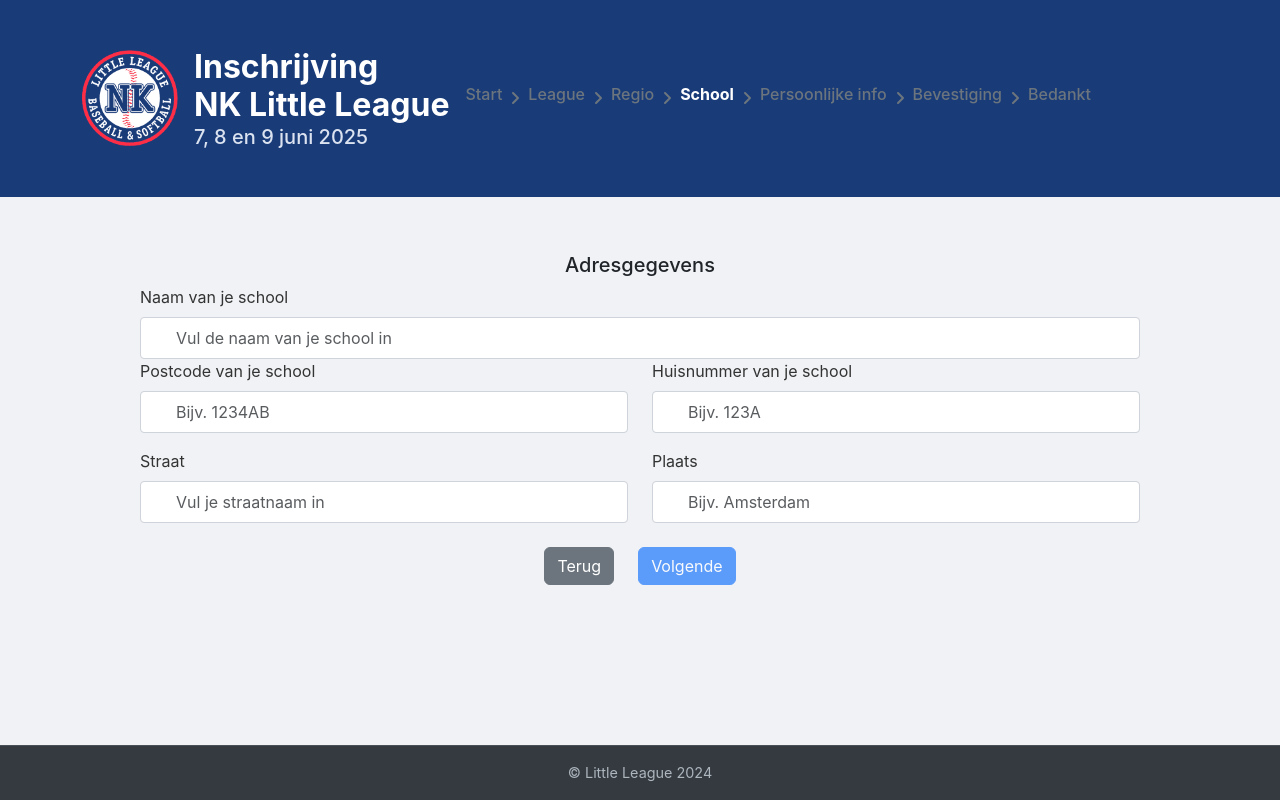
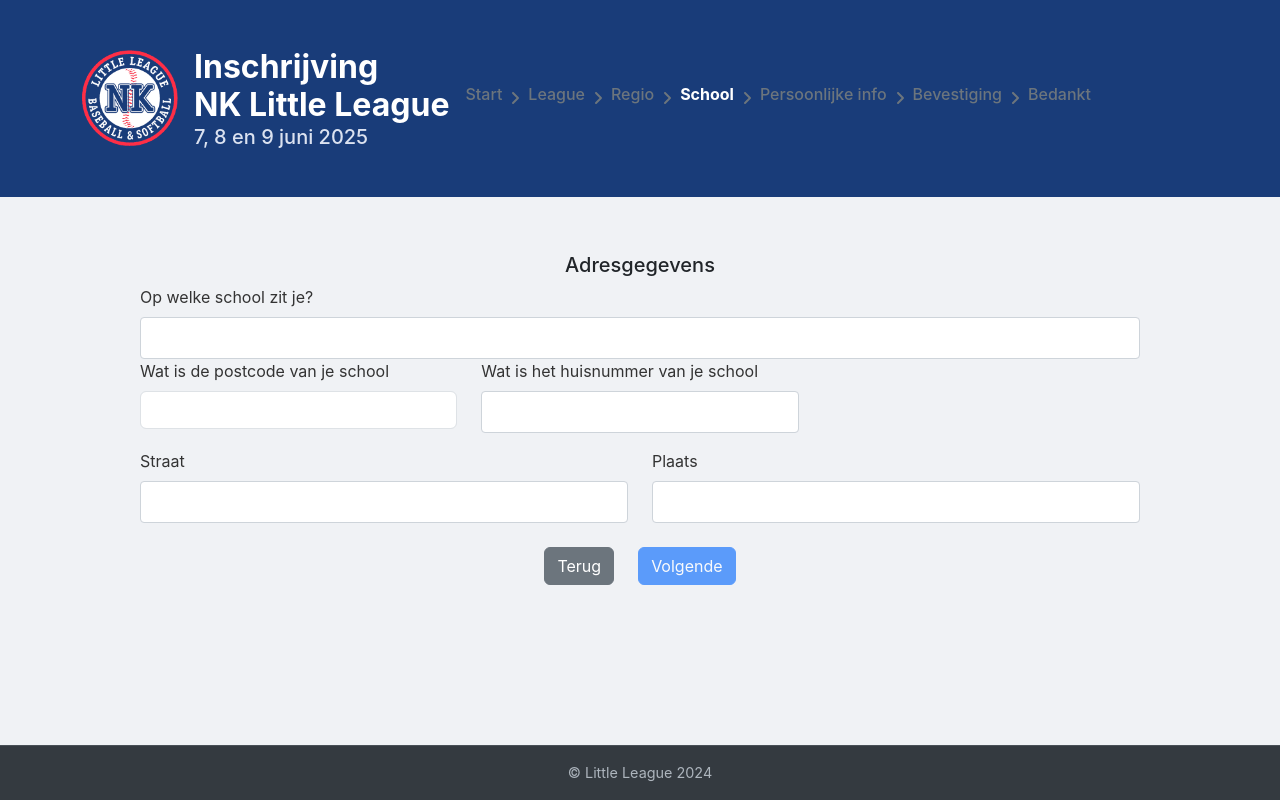
Before and after one commit to dvanderstam/nkll-inschrijving, a React (Create React App) app: page /step-4 in a window 1280 px wide. Built offline with nearby package versions, Linux system fonts and the light colour scheme.

Commit message:
last changes

```diff
--- a/src/components/PrevNextButtons.js
+++ b/src/components/PrevNextButtons.js
@@ -29,7 +29,7 @@ const PrevNextButtons = ({
   };
 
   return (
-    <div className="navigation-buttons">
+    <div className="navigation-buttons mb-1">
       {hasPrev && (
         <Button
           variant="secondary"
--- a/src/components/Step1Welcome.js
+++ b/src/components/Step1Welcome.js
@@ -35,7 +35,7 @@ const Step1Welcome = ({ title }) => {
 
         <BaseballInput
           label="Hoe heet je?"
-          placeholder="Vul je voornaam in"
+          // placeholder="Vul je voornaam in"
           value={name}
           onChange={handleNameChange}
           required
--- a/src/components/Step3RegioThuis.js
+++ b/src/components/Step3RegioThuis.js
@@ -13,6 +13,8 @@ const Step3RegioThuis= ({ title }) => {
   const { registrationData, updateRegistrationData } = useRegistration();
   const [isPostalCodeValid, setIsPostalCodeValid] = useState(true);
   const [isLoading, setIsLoading] = useState(false);
+    const [errorMessage, setErrorMessage] = useState(''); // Add state for error message
+
   useEffect(() => {
 
     document.title = "Regio Thuis - Inschrijving NK Little league"; // Set the document title here
@@ -41,6 +43,8 @@ const Step3RegioThuis= ({ title }) => {
 
         if (!response.ok) {
           setIsPostalCodeValid(false);
+          setErrorMessage('Verkeerde postcode of huisnummer'); // Update error message
+
           return;
         }
 
@@ -63,12 +67,16 @@ const Step3RegioThuis= ({ title }) => {
           }
 
           setIsPostalCodeValid(true);
+          setErrorMessage(''); // Clear error message on success
+
         } else {
           setIsPostalCodeValid(false);
+          setErrorMessage('Verkeerde postcode of huisnummer'); // Update error message
         }
       } catch (error) {
         console.error('Error fetching address data:', error);
         setIsPostalCodeValid(false);
+        setErrorMessage('Er is iets misgegaan bij het ophalen van de adresgegevens'); // Update error message
       } finally {
         setIsLoading(false);
       }
@@ -89,12 +97,12 @@ const Step3RegioThuis= ({ title }) => {
 
         {/* Address Section */}
         <h5 className="text-center mt-4">Adresgegevens</h5>
-        <Row className="mb-3">
+        <Row className="mb-3" xs={1} md={2}>
           <Col>
             <BaseballInput
-              label="Postcode"
+              label="Wat is je postcode?"
               type="postalcode"
-              placeholder="Bijv. 1234AB"
+              // placeholder="Bijv. 1234AB"
               value={registrationData.nawInfo.postcode || ''}
               onChange={(e) => handleFieldChange('postcode', e.target.value)}
               isInvalid={!isPostalCodeValid}
@@ -104,8 +112,8 @@ const Step3RegioThuis= ({ title }) => {
           </Col>
           <Col>
             <BaseballInput
-              label="Huisnummer"
-              placeholder="Bijv. 123A"
+              label="Wat is je huisnummer?"
+              // placeholder="Bijv. 123A"
               value={registrationData.nawInfo.huisnummer || ''}
               onChange={(e) => handleFieldChange('huisnummer', e.target.value)}
               onBlur={fetchPostalCode}
@@ -116,11 +124,11 @@ const Step3RegioThuis= ({ title }) => {
         </Row>
 
         <Form.Group className="mb-3">
-          <Row>
+          <Row xs={1} md={2} className="mb-3">
             <Col>
               <BaseballInput
                 label="Straat"
-                placeholder="Vul je straatnaam in"
+                // placeholder="Vul je straatnaam in"
                 value={registrationData.nawInfo.straat || ''}
                 onChange={(e) => handleFieldChange('straat', e.target.value)}
                 readOnly
@@ -129,7 +137,7 @@ const Step3RegioThuis= ({ title }) => {
             <Col>
               <BaseballInput
                 label="Plaats"
-                placeholder="Bijv. Amsterdam"
+                // placeholder="Bijv. Amsterdam"
                 value={registrationData.nawInfo.plaats || ''}
                 onChange={(e) => handleFieldChange('plaats', e.target.value)}
                 readOnly
@@ -139,9 +147,13 @@ const Step3RegioThuis= ({ title }) => {
         </Form.Group>
 
         {/* Region display */}
-        {registrationData.regionInfo.Thuisregio && (
-          <h5 className="text-center mt-4">Thuisregio: {registrationData.regionInfo.Thuisregio}</h5>
-        )}
+        {isPostalCodeValid ? (
+        registrationData.regionInfo.Schoolregio && (
+          <h5 className="text-center mt-4">Schoolregio: {registrationData.regionInfo.Schoolregio}</h5>
+        )
+      ) : (
+        <span style={{ color: 'red' }}>{errorMessage}</span>
+      )}
 
         {/* Navigation Buttons */}
         <div className="text-center mt-4">
--- a/src/components/Step4RegioSchool.js
+++ b/src/components/Step4RegioSchool.js
@@ -13,6 +13,8 @@ const Step4RegioSchool= ({ title }) => {
   const { registrationData, updateRegistrationData } = useRegistration();
   const [isPostalCodeValid, setIsPostalCodeValid] = useState(true);
   const [isLoading, setIsLoading] = useState(false);
+  const [errorMessage, setErrorMessage] = useState(''); // Add state for error message
+
 
   const handleFieldChange = async (fieldName, value) => {
     const updatedValue = fieldName === 'postcode' ? value.toUpperCase() : value;
@@ -38,6 +40,7 @@ const Step4RegioSchool= ({ title }) => {
 
         if (!response.ok) {
           setIsPostalCodeValid(false);
+          setErrorMessage('Verkeerde postcode of huisnummer'); // Update error message
           return;
         }
 
@@ -58,11 +61,14 @@ const Step4RegioSchool= ({ title }) => {
           }
 
           setIsPostalCodeValid(true);
+          setErrorMessage(''); // Clear error message on success
         } else {
           setIsPostalCodeValid(false);
+          setErrorMessage('Verkeerde postcode of huisnummer'); // Update error message
         }
       } catch (error) {
-        console.error('Error fetching address data:', error);
+      console.error('Error fetching address data:', error);
+        setErrorMessage('Er is iets misgegaan bij het ophalen van de adresgegevens');
         setIsPostalCodeValid(false);
       } finally {
         setIsLoading(false);
@@ -85,19 +91,19 @@ const Step4RegioSchool= ({ title }) => {
 
         {/* Address Section */}
         <h5 className="text-center mt-4">Adresgegevens</h5>
-        <Row className="mb-3">
+        <Row className="mb-3" xs={1} md={3}>
           <BaseballInput
-            label="Naam van je school"
-            placeholder="Vul de naam van je school in"
+            label="Op welke school zit je?"
+            // placeholder="Vul de naam van je school in"
             value={registrationData.schoolInfo.naam || ''}
             onChange={(e) => handleFieldChange('naam', e.target.value)}
             required
           />
           <Col>
             <BaseballInput
-              label="Postcode van je school"
+              label="Wat is de postcode van je school"
               type="postalcode"
-              placeholder="Bijv. 1234AB"
+              // placeholder="Bijv. 1234AB"
               value={registrationData.schoolInfo.postcode || ''}
               onChange={(e) => handleFieldChange('postcode', e.target.value)}
               isInvalid={!isPostalCodeValid}
@@ -107,8 +113,8 @@ const Step4RegioSchool= ({ title }) => {
           </Col>
           <Col>
             <BaseballInput
-              label="Huisnummer van je school"
-              placeholder="Bijv. 123A"
+              label="Wat is het huisnummer van je school"
+              // placeholder="Bijv. 123A"
               value={registrationData.schoolInfo.huisnummer || ''}
               onChange={(e) => handleFieldChange('huisnummer', e.target.value)}
               onBlur={fetchPostalCode}
@@ -118,12 +124,12 @@ const Step4RegioSchool= ({ title }) => {
           </Col>
         </Row>
 
-        <Form.Group className="mb-3">
-          <Row>
+        <Form.Group className="mb-3"  xs={1} md={2}>
+          <Row className="mb-3" xs={1} md={2}>
             <Col>
               <BaseballInput
                 label="Straat"
-                placeholder="Vul je straatnaam in"
+                // placeholder="Vul je straatnaam in"
                 value={registrationData.schoolInfo.straat || ''}
                 onChange={(e) => handleFieldChange('straat', e.target.value)}
                 readOnly
@@ -132,7 +138,7 @@ const Step4RegioSchool= ({ title }) => {
             <Col>
               <BaseballInput
                 label="Plaats"
-                placeholder="Bijv. Amsterdam"
+                // placeholder="Bijv. Amsterdam"
                 value={registrationData.schoolInfo.plaats || ''}
                 onChange={(e) => handleFieldChange('plaats', e.target.value)}
                 readOnly
@@ -142,11 +148,16 @@ const Step4RegioSchool= ({ title }) => {
         </Form.Group>
 
         {/* Region display */}
-        {registrationData.regionInfo.Schoolregio && (
+        {isPostalCodeValid ? (
+        registrationData.regionInfo.Schoolregio && (
           <h5 className="text-center mt-4">Schoolregio: {registrationData.regionInfo.Schoolregio}</h5>
-        )}
+        )
+      ) : (
+        <span style={{ color: 'red' }}>{errorMessage}</span>
+      )}
 
-        {/* Navigation Buttons */}
+        {/* Nav
+        igation Buttons */}
         <div className="text-center mt-4">
           <PrevNextButtons
             hasPrev={true}
--- a/src/components/Step7Thanks.js
+++ b/src/components/Step7Thanks.js
@@ -9,6 +9,9 @@ import { Button } from 'react-bootstrap';
 const Step7Thanks = ({ title }) => {
   const { resetRegistrationData } = useRegistration();
   const navigate = useNavigate();
+  const CloseRegbutton = () => {
+    window.location.href = 'https://www.nklittleleague.nl'; // Navigate to the new URL
+  };
 
   useEffect(() => {
     document.title = title;
@@ -39,7 +42,7 @@ const Step7Thanks = ({ title }) => {
       <Button variant="primary" onClick={handleNewRegistration}>
         Opnieuw Registreren
       </Button>
-      <Button variant="danger" onClick={() => navigate('/')}>
+      <Button variant="danger" onClick={CloseRegbutton}>
           Afsluiten
         </Button>
     </div>
--- a/src/style/step-navigation.css
+++ b/src/style/step-navigation.css
@@ -27,6 +27,7 @@
     flex-wrap: wrap;
     width: 100%; /* Vul de volledige breedte */
     gap: 0.25rem; /* Minder ruimte tussen items */
+        justify-content: center; /* Centreer de stappen */
   }
 
   .step-item {
--- a/src/utils/BaseballInput.js
+++ b/src/utils/BaseballInput.js
@@ -22,8 +22,16 @@ const BaseballInput = ({
   const inputRef = useRef(null);
 
   const handleInputChange = (e) => {
+
+    if (type === 'email') {
+      const emailRegex = /^[^\s@]+@[^\s@]+\.[^\s@]+$/;
+      setIsValid(emailRegex.test(value));
+    } else {
+      setIsValid(true);
+    }
     onChange(e);
     console.log(e);
+
   };
 
   const clearInput = () => {
@@ -37,7 +45,7 @@ const BaseballInput = ({
       <Form.Label>{label}</Form.Label>
       <div style={{ position: 'relative' }}>
         <Form.Control
-          type={type === 'postalcode' ? 'text' : type}
+          type={type}
           placeholder={placeholder}
           value={value}
           onChange={handleInputChange}
@@ -48,6 +56,7 @@ const BaseballInput = ({
           style={{
             paddingLeft: '35px',
             paddingRight: '25px',
+            borderColor: !isValid ? 'red' : undefined // Set border color to red if not valid
           }}
           readOnly={readOnly}
           required={required}
@@ -86,9 +95,7 @@ const BaseballInput = ({
             <FontAwesomeIcon icon={faTimesCircle} />
           </button>
         )}
-        <Form.Control.Feedback type="invalid">
-          {type === 'postalcode' ? 'Voer een geldige postcode in (bijv. 1234AB).' : `${label} is verplicht.`}
-        </Form.Control.Feedback>
+
       </div>
     </Form.Group>
   );
```
Also changed, not shown: src/components/Step2League.js (+4 -4 lines), src/components/Step5PersInfo.js (+9 -7 lines).
